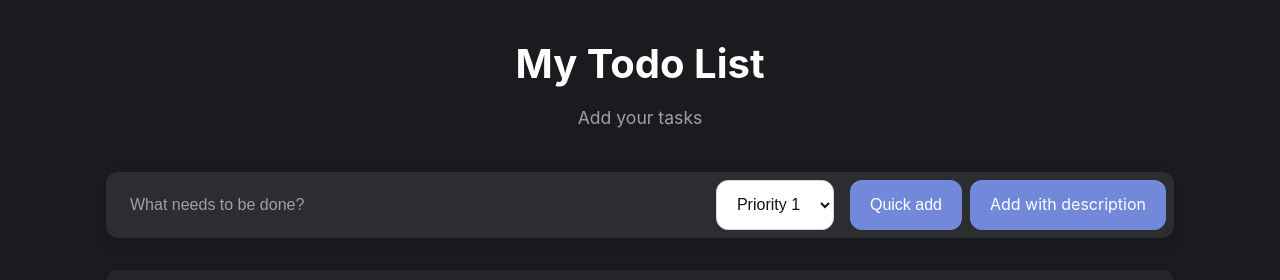
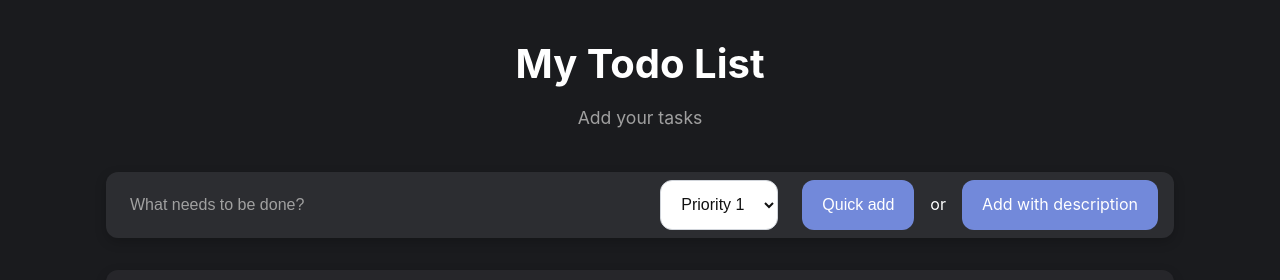
Before and after one commit to tomasj03/vse-react-course-todo, a React (Vite) app: page / in a window 1280 px wide. Shown: the top 280 px of the page. Built offline with nearby package versions, Linux system fonts and the light colour scheme; no server answers.

Commit message:
minor improvements of detail page

```diff
--- a/src/components/todos/todo-form.tsx
+++ b/src/components/todos/todo-form.tsx
@@ -45,9 +45,12 @@ export const TodoForm = () => {
         <option value={2}>Priority 2</option>
         <option value={3}>Priority 3</option>
       </select>
-      <button onClick={handleSubmit} type="submit" className="btn-primary">
+      <button onClick={handleSubmit} type="submit" className="btn-primary description">
         Quick add
       </button>
+      <div className="or-separator">
+        <span>or</span>
+      </div>
       <Link to="/newTodo" className="btn-primary description" state={{ name: todoName }}>
         Add with description
       </Link>
--- a/src/index.css
+++ b/src/index.css
@@ -330,6 +330,7 @@ footer {
   margin-top: 15px;
   padding-top: 15px;
   border-top: 1px solid rgba(255, 255, 255, 0.1);
+  margin-bottom: 40px;
 }
 
 .todo-detail-error {
@@ -541,3 +542,24 @@ background: var(--danger) !important;
 .description-add{
   height: 8rem;
 }
+
+.go-back-home-add{
+  margin-top: 5rem;
+  display: flex;
+  justify-content: center;
+}
+
+.go-back-home-add button{
+  background-color: gray;
+}
+
+.description{
+  margin-left: 0.5rem;
+  margin-right: 0.5rem;
+}
+
+.or-separator{
+  display:flex;
+  justify-content: center;
+  align-items: center;
+}
--- a/src/pages/todo-add.page.tsx
+++ b/src/pages/todo-add.page.tsx
@@ -1,6 +1,6 @@
 import { useState } from "react"
 import { Header } from "../components/header"
-import { useLocation, useNavigate } from "react-router"
+import { Link, useLocation, useNavigate } from "react-router"
 import { useTodoCreate } from "../hooks/useTodoCreate"
 
 const TodoAddPage = () => {
@@ -102,6 +102,12 @@ const TodoAddPage = () => {
           {isPending ? "Adding..." : "Add todo"}
         </button>
       </form>
+      <div className="go-back-home-add">
+      <Link to="/">
+          <button className="back-button">Back to Home</button>
+        </Link>
+      </div>
+
     </div>
   )
 }
--- a/src/pages/todo-detail.page.tsx
+++ b/src/pages/todo-detail.page.tsx
@@ -1,28 +1,28 @@
-import { Link, useNavigate } from 'react-router'
-import { Header } from '../components/header'
-import { useTodoQuery } from '../hooks/useTodoQuery'
-import { useTodoToggle } from '../hooks/useTodoToggle'
-import { useTodoDelete } from '../hooks/useTodoDelete'
+import { Link, useNavigate } from "react-router";
+import { Header } from "../components/header";
+import { useTodoQuery } from "../hooks/useTodoQuery";
+import { useTodoToggle } from "../hooks/useTodoToggle";
+import { useTodoDelete } from "../hooks/useTodoDelete";
 
 const TodoDetailPage = () => {
-  const { data: todo, isError } = useTodoQuery()
-  const { mutate: toggleTodo } = useTodoToggle()
-  const { mutate: deleteTodo } = useTodoDelete()
-  const navigate = useNavigate()
+  const { data: todo, isError } = useTodoQuery();
+  const { mutate: toggleTodo } = useTodoToggle();
+  const { mutate: deleteTodo } = useTodoDelete();
+  const navigate = useNavigate();
 
   const handleToggle = () => {
-    toggleTodo({ id: todo.id, completed: !todo.completed })
-  }
+    toggleTodo({ id: todo.id, completed: !todo.completed });
+  };
 
   const handleDelete = () => {
     if (window.confirm("Do you really want to delete the task?")) {
       deleteTodo(todo.id, {
         onSuccess: () => {
-          navigate('/')
+          navigate("/");
+        },
+      });
     }
-      })
-    }
-  }
+  };
 
   if (isError || !todo) {
     return (
@@ -32,28 +32,28 @@ const TodoDetailPage = () => {
           <button className="back-button">Back to Home</button>
         </Link>
       </div>
-    )
+    );
   }
 
   return (
     <>
-      <Header title="Todo Detail" subtitle="Here is detail of todo" />
+      <Header title={`Detail of ${todo.name}`} subtitle={`Here is detail of ${todo.name}`} />
       <div className="todo-detail">
         <div className="todo-detail-card">
-          <h2>{todo.name}</h2>
+          <h2>Name: {todo.name}</h2>
           <div className="todo-detail-status">
-            Status:{' '}
-            <span className={todo.completed ? 'completed' : 'active'}>
-              {todo.completed ? 'Completed' : 'Active'}
+            Status:{" "}
+            <span className={todo.completed ? "completed" : "active"}>
+              {todo.completed ? "Completed" : "Active"}
             </span>
           </div>
           <div className="todo-detail-status">
-            Priority: <span className={'completed'}>{todo.priority}</span>
+            Priority: <span className={"completed"}>{todo.priority}</span>
           </div>
 
           {todo.description && (
             <div className="todo-detail-description">
-              <p>{todo.description}</p>
+              Description: <span>{todo.description}</span>
             </div>
           )}
 
@@ -65,12 +65,14 @@ const TodoDetailPage = () => {
           </button>
         </div>
 
+        <div className="go-back-home-add">
           <Link to="/">
             <button className="back-button">Back to Home</button>
           </Link>
         </div>
+      </div>
     </>
-  )
-}
+  );
+};
 
-export default TodoDetailPage
+export default TodoDetailPage;
```
Lines whose indentation alone changed are shown as unchanged.
